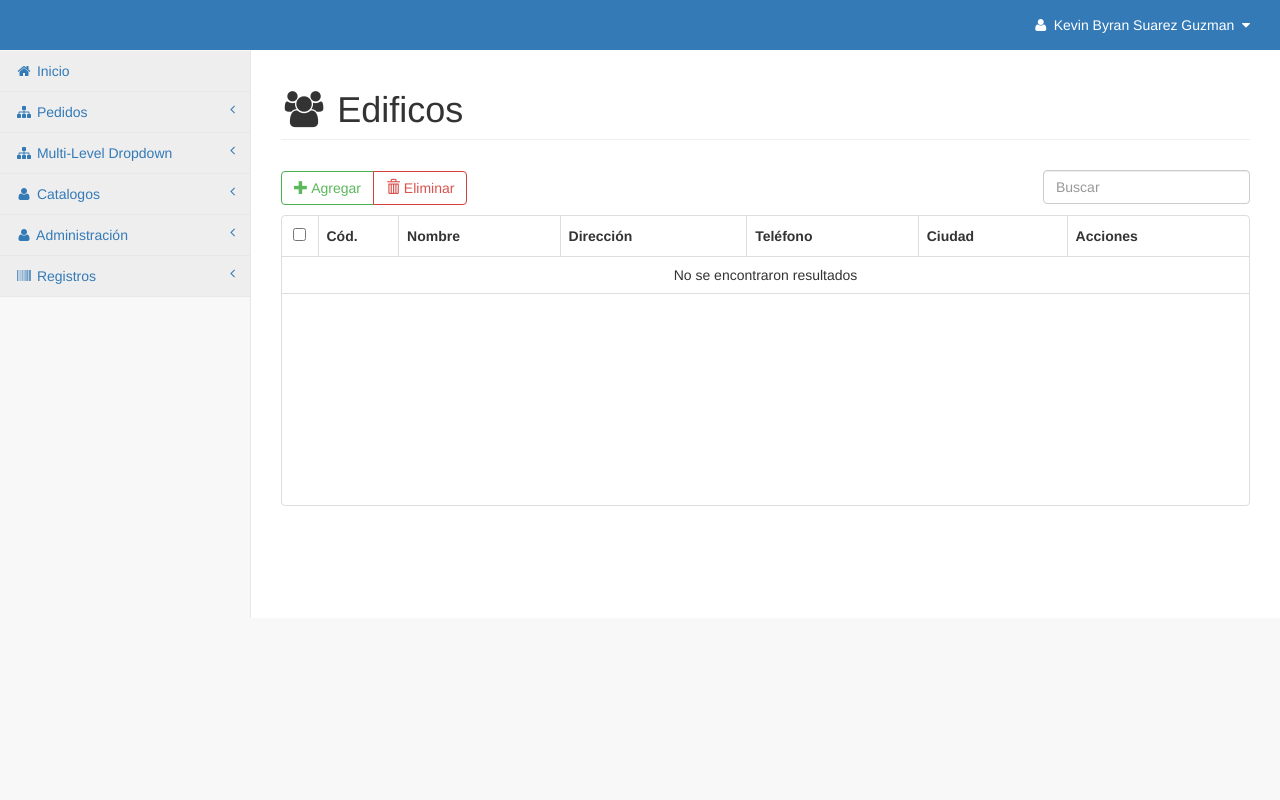
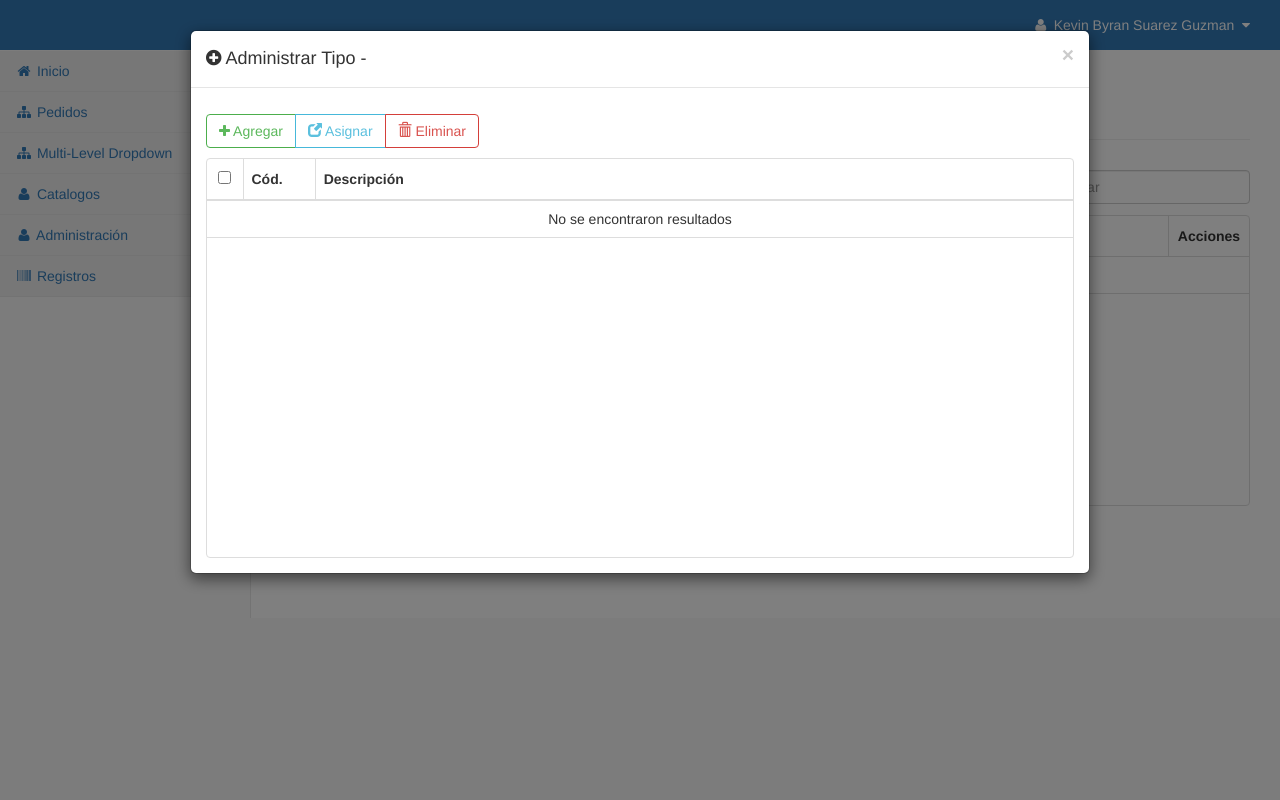
Before and after one commit to kebryansg/Antares, a PHP site: page / in a window 1280 px wide. Run offline with PHP 8.4, Linux system fonts and the light colour scheme; data that the repository does not hold is empty.

Commit message:
admin tipo

```diff
--- a/index.php
+++ b/index.php
@@ -17,6 +17,6 @@
 
     </body>
     <script type="text/javascript">
-        $("#page-wrapper").load("mvc/views/activos/edificio.php");
+        $("#page-wrapper").load("mvc/views/activos/tipogeneral.php");
     </script>
 </html>
--- a/mvc/views/modal.php
+++ b/mvc/views/modal.php
@@ -1,4 +1,46 @@
 <!DOCTYPE html>
+<div id="modal-adminTipo" class="modal fade" >
+    <div class="modal-dialog modal-lg">
+        <div class="modal-content">
+            <div class="modal-header">
+                <button type="button" class="close" data-dismiss="modal">&times;</button>
+                <h4 class="modal-title">
+                    <i class="fa fa-plus-circle" aria-hidden="true"></i>
+                    Administrar Tipo - <span name="title"></span>
+                </h4>
+            </div>
+            <div class="modal-body">
+                <div id="modal-toolbar" class="btn-group">
+                    <button class="btn btn-success btn-outline" data-toggle="modal" data-target="#modal-new" data-url="mvc/views/activos/subtipogeneral.php">
+                        <i class="fa fa-plus"></i> Agregar
+                    </button>
+                    <button class="btn btn-info btn-outline" data-toggle="modal" data-target="#modal-find" data-ajax="loadSubTipoGeneral">
+                        <i class="glyphicon glyphicon-new-window"></i> Asignar
+                    </button>
+                    <button type="button" name="btn_del_individual" class="btn btn-default btn-danger btn-outline">
+                        <i class="glyphicon glyphicon-trash"></i> Eliminar
+                    </button>
+                </div>
+
+                <table
+                    full
+                    data-toolbar="#modal-toolbar"
+                    >
+                    <thead>
+                        <tr>
+                            <th data-field="state" data-checkbox="true"></th>
+                            <th data-field="ID" class="col-md-1">Cód.</th>
+                            <th data-field="descripcion">Descripción</th>
+                            <!--<th data-field="accion" data-formatter="btnSeleccion" data-events="event_accion_default" class="col-md-1" data-align="center">Acción</th>-->
+                        </tr>
+                    </thead>
+                </table>
+                <div class="clearfix"></div>
+            </div>
+        </div>
+    </div>
+</div>
+
 <div id="modal-find" class="modal fade" >
     <div class="modal-dialog modal-lg">
         <div class="modal-content">
--- a/recursos/views/style.js
+++ b/recursos/views/style.js
@@ -273,6 +273,8 @@ window.event_accion_default = {
 };
 
 $(function () {
+
+    $("#modal-adminTipo").modal();
     $("#page-wrapper").on("click", "button[name='btn_add']", function (e) {
         showRegistro();
     });
@@ -282,7 +284,7 @@ $(function () {
         }
 
     });
-    $("#page-wrapper").on("click", "button[name='btn_del_individual']", function (e) {
+    $(document).on("click", "button[name='btn_del_individual']", function (e) {
         deleteIndividual();
     });
 
```
